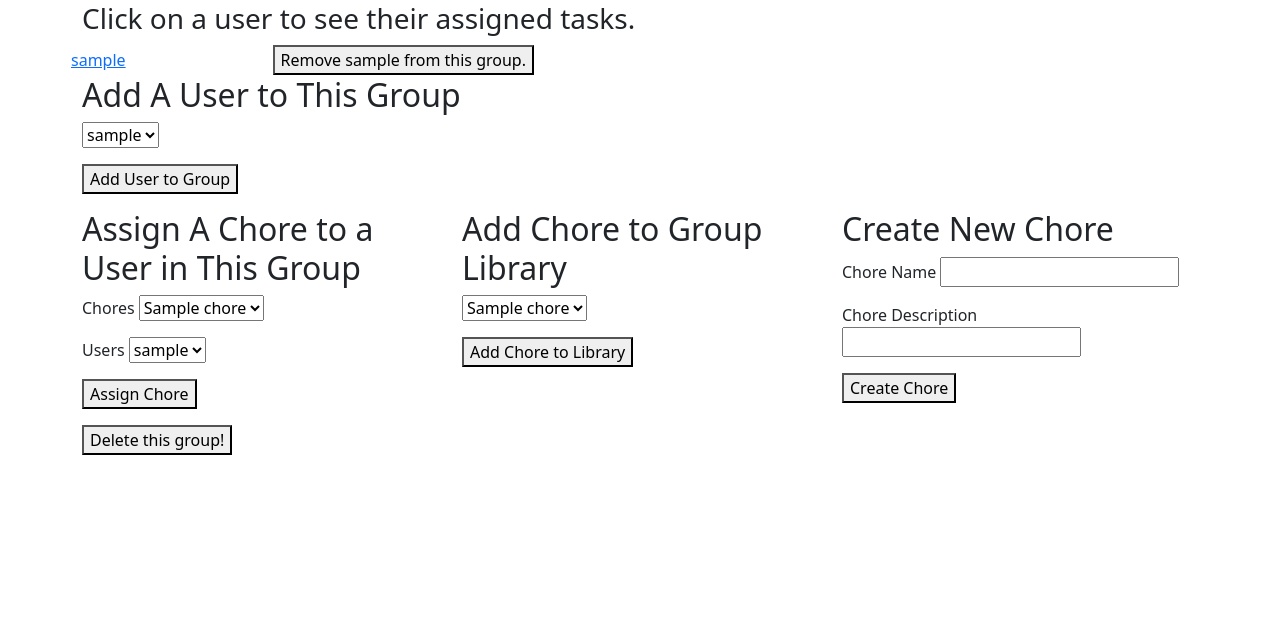
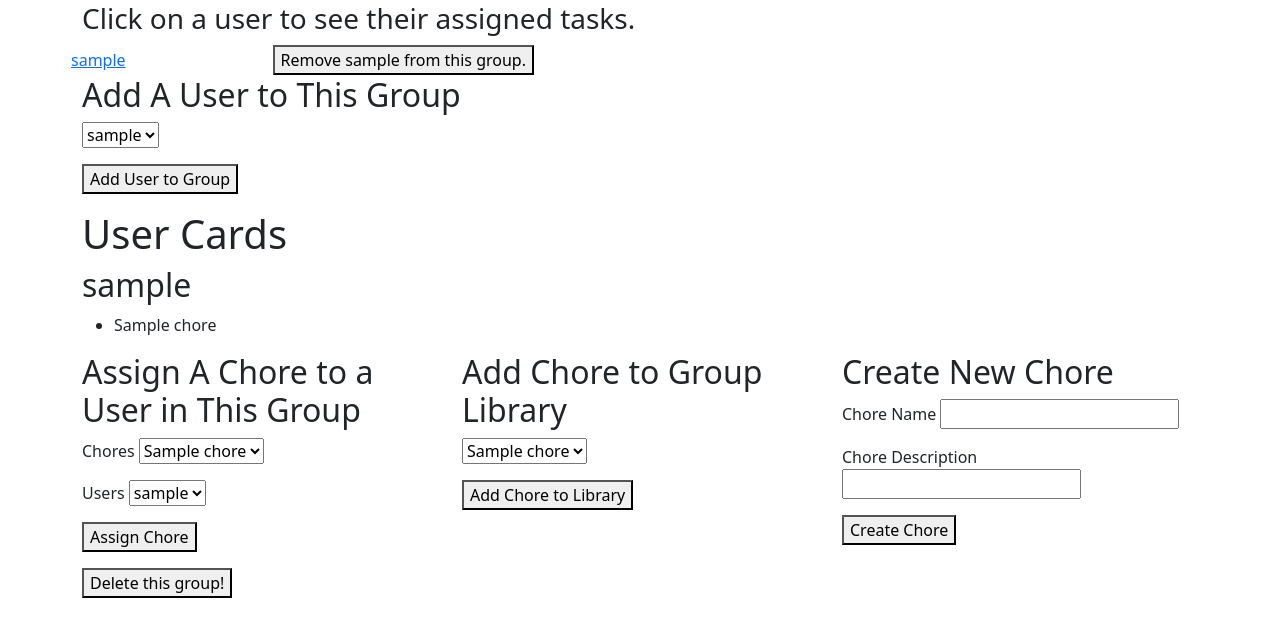
Before and after one commit to adashe/tasklist, a Flask app: page /groups/1 in a window 1280 px wide. Shown: the part 124-761 px from the top of the page. Run offline with Flask 2, Linux system fonts and the light colour scheme; the visitor is signed in with stand-in values (Sample User, id 1); tables that the repository leaves empty hold one stand-in row (values such as "Sample post").

Commit message:
Added Group_user_assignment dictionary

```diff
--- a/crud.py
+++ b/crud.py
@@ -168,6 +168,31 @@ def get_assignments_by_group_user(group_id, user_id):
     return Assignment.query.filter_by(group_id=group_id, user_id=user_id).all()
 
 
+def group_user_assignments(group_id):
+    """Returns a dictionary where the keys are the users in a group and the values are the
+    assignments that each user has that are from that group"""
+
+    group_of_users = get_users_by_group(group_id)
+
+    dict_of_assignments = {}
+
+    for each_user in group_of_users:
+
+        user_id = each_user.user_id
+
+        user = get_user_by_id(user_id)
+
+        this_users_assignments = get_assignments_by_group_user(group_id, user_id)
+
+        dict_of_assignments[user.username] = []
+
+        for each_assignment in this_users_assignments:
+
+            dict_of_assignments[user.username].append(each_assignment.chore.chore_name)
+
+    return dict_of_assignments
+
+
 def toggle_complete(assignment_id):
     """Mark an assignment complete."""
 
--- a/server.py
+++ b/server.py
@@ -201,7 +201,19 @@ def show_group_details(group_id):
     groups = crud.get_groups()
     users = crud.get_users()
 
-    return render_template("group_profile.html", group_id=group_id, group=group, group_users=group_users, group_chores=group_chores, chores=chores, groups=groups, users=users)
+    group_user_assignments = crud.group_user_assignments(group_id)
+
+    return render_template(
+        "group_profile.html",
+        group_id=group_id,
+        group=group,
+        group_users=group_users,
+        group_chores=group_chores,
+        chores=chores,
+        groups=groups,
+        users=users,
+        group_user_assignments=group_user_assignments
+        )
 
 
 @app.route("/add-group-chore", methods=["POST"])
--- a/templates/group_profile.html
+++ b/templates/group_profile.html
@@ -57,6 +57,24 @@
         <button type="submit">Add User to Group</button>
       </p>
     </form>
+  </div>
+
+  <div class="row">
+
+    <h1>User Cards</h1>
+
+    {% for key, values in group_user_assignments.items() %}
+      <div id=card class="col">
+        <h2>{{ key }}</h2>
+        <ul>
+          {% for value in values %}
+          <li>
+            {{ value }}
+          </li>
+          {% endfor %}
+        </ul>
+      </div>
+    {% endfor %}
   </div>
 
   <div class="row">
```
Also changed, not shown: seed_database.py (+6 -1 lines).
